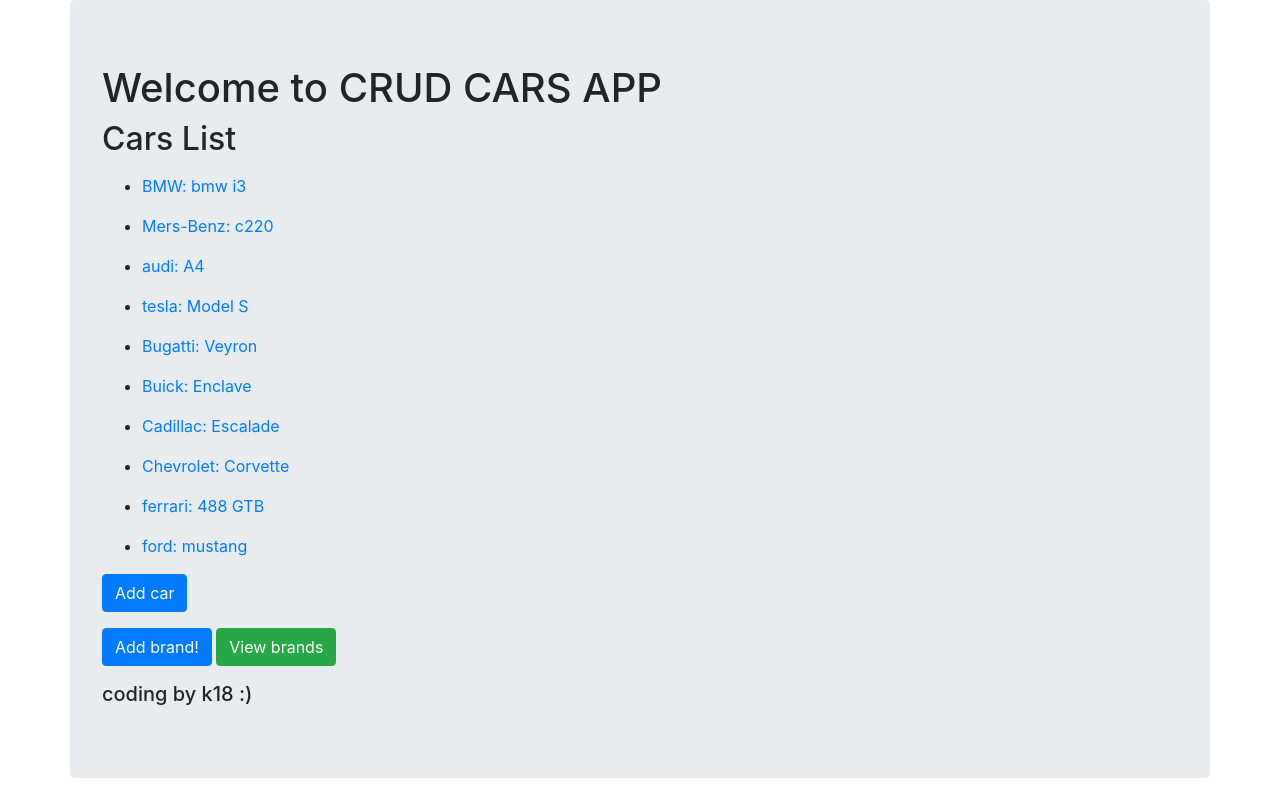
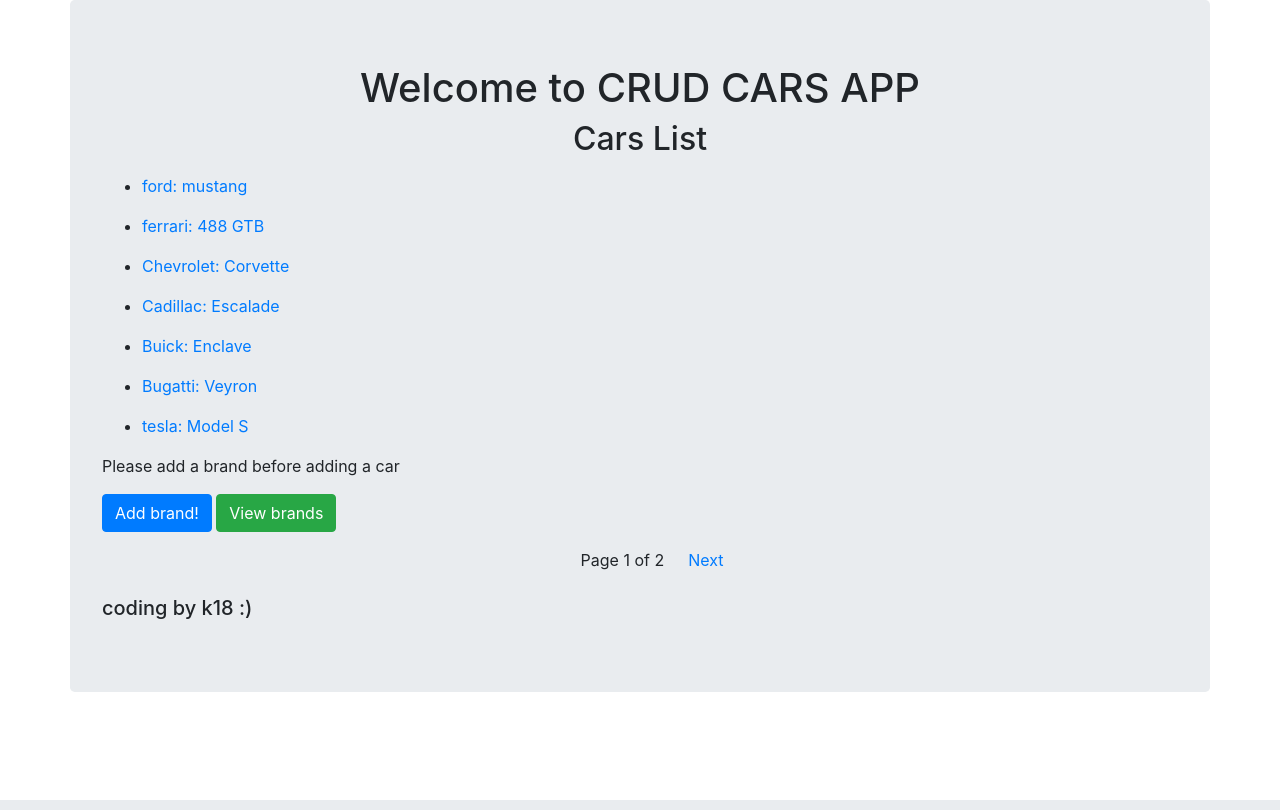
Before and after one commit to kuba1248/Cars-CRUD-app, a Django app: page / in a window 1280 px wide. Run offline with Django 3.2, Linux system fonts and the light colour scheme; data comes from the database, SQL or seed files in the repository; both versions use the stored data as it was after the commit; some libraries are stand-ins or nearby versions.

Commit message:
another adding

```diff
--- a/cars/models.py
+++ b/cars/models.py
@@ -75,6 +75,10 @@ class Cars(models.Model):
                              choices=TLIKE_CHOICES)
     i_rating = models.CharField(max_length=20,default='5',
                              choices=TRATING_CHOICES)
+
+    class Meta:
+        ordering = ['-id']
+
     def is_valid_milage(self):
         return self.probeg >= 0
 
--- a/cars/templates/cars/base.html
+++ b/cars/templates/cars/base.html
@@ -11,6 +11,7 @@
 
 
         {% endblock %}
+      <br>
       <h5>coding by k18 :)</h5>
     </div>
   </body>
--- a/cars/templates/cars/car_list.html
+++ /dev/null
@@ -1,28 +0,0 @@
-{% extends 'cars/base.html' %}
-{% block content %}
-<h1>Welcome to CRUD CARS APP</h1>
-<h2>Cars List</h2>
-{% if cl %}
-<ul>
-  {% for car in cl %}
-  <p><a href="{% url 'cars_detail' car.id%}"><li>{{car.brand}}:&nbsp;{{car.modeli}}</li></a></p>
-  {% endfor %}
-</ul>
-{% else %}
-<p>There are no cars in the DB</p>
-{% endif %}
-<p>
-  {% if ml > 0 %}
-  <a class='btn btn-primary' href="{% url 'cars_create' %}">Add car</a>
-  {% else %}
-  Please add a brand before adding a car
-  {% endif%}
-</p>
-<p>
-<a class='btn btn-primary' href="{% url 'brand_create'  %}">Add brand!</a>
-<a class='btn btn-success' href="{% url 'brand_list'  %}">View brands</a>
-</p>
-
-
-
-{% endblock %}
--- a/cars/templates/cars/cars_form.html
+++ b/cars/templates/cars/cars_form.html
@@ -10,5 +10,4 @@
 
 </form>
 
-
 {% endblock %}
--- /dev/null
+++ b/cars/templates/cars/cars_list.html
@@ -0,0 +1,48 @@
+{% extends 'cars/base.html' %}
+{% block content %}
+<center>
+<h1>Welcome to CRUD CARS APP</h1>
+<h2>Cars List</h2>
+</center>
+{% if page_obj %}
+<ul>
+    {% for car in page_obj %}
+    <p><a href="{% url 'cars_detail' car.id%}"><li>{{car.brand}}:&nbsp;{{car.modeli}}</li></a></p>
+    {% endfor %}
+
+</ul>
+{% else %}
+<p>There are no cars in the DB</p>
+{% endif %}
+<p>
+  {% if ml > 0 %}
+  <a class='btn btn-primary' href="{% url 'cars_create' %}">Add car</a>
+  {% else %}
+  Please add a brand before adding a car
+  {% endif%}
+</p>
+<p>
+<a class='btn btn-primary' href="{% url 'brand_create'  %}">Add brand!</a>
+<a class='btn btn-success' href="{% url 'brand_list'  %}">View brands</a>
+</p>
+
+
+
+  <!-- Pagination -->
+  <div class='pagination justify-content-center'>
+    {% if page_obj.has_previous %}
+      <a href='{% url "index-by-page" page_obj.previous_page_number %}'>Previous </a>
+    {% endif %}
+
+    <span class='mx-4'>
+      Page {{ page_obj.number }} of {{ page_obj.paginator.num_pages }}
+    </span>
+
+    {% if page_obj.has_next %}
+      <a href='{% url "index-by-page" page_obj.next_page_number %}' > Next</a>
+    {% endif %}
+
+
+  </div>
+  <!-- END Pagination -->
+{% endblock %}
--- a/cars/urls.py
+++ b/cars/urls.py
@@ -4,6 +4,7 @@ from cars import views
 
 urlpatterns = [
     path('',views.MainView.as_view(),name='index'),
+    path("cars_list/<int:page>", views.listing, name="index-by-page"),
     path('cars/<int:id>/detail',views.carListView.as_view(), name='cars_detail'),
     path('brands/',views.brandListView.as_view(), name='brand_list'),
     path('brand/create',views.brandCreateView.as_view(), name='brand_create'),
--- a/cars/views.py
+++ b/cars/views.py
@@ -1,3 +1,4 @@
+from django.core.paginator import Paginator, EmptyPage, PageNotAnInteger
 from django.shortcuts import render, get_object_or_404, redirect
 from django.urls import reverse, reverse_lazy
 from django.contrib.auth.mixins import LoginRequiredMixin
@@ -10,13 +11,36 @@ from cars.forms import CarsForm, BrandForm
 
 # Create your views here.
 
-class MainView(View):
-    def get(self, request):
+class MainView(ListView):
+    paginate_by = 7
+    model = Cars
+
+    def listing(self, request, page):
         brand_list = Brand.objects.all().count()
-        car_list = Cars.objects.all()
+        users = Cars.objects.all().order_by("-id")
+        paginator = Paginator(users, per_page=7)  # 5 users per page
+        page_object = paginator.get_page(page)
+        context = {'ml': brand_list, "page_obj": page_object}
 
-        context = {'ml': brand_list, 'cl': car_list}
-        return render(request, 'cars/car_list.html', context)
+        return render(request, 'cars/cars_list.html', context)
+
+    # def get(self, request):
+    #     brand_list = Brand.objects.all().count()
+    #     car_list = Cars.objects.all()
+    #
+    #     context = {'ml': brand_list, 'cl': car_list}
+    #     return render(request, 'cars/car_list.html', context)
+
+
+def listing(request, page):
+    brand_list = Brand.objects.all().count()
+    users = Cars.objects.all().order_by("id")
+    paginator = Paginator(users, per_page=7)  # 5 users per page
+    page_object = paginator.get_page(page)
+
+    context = {'ml': brand_list, "page_obj": page_object}
+
+    return render(request, 'cars/cars_list.html', context)
 
 
 class carListView(View):
```
Also changed, not shown: cars/migrations/0009_alter_cars_options.py (added), cars/migrations/0010_alter_cars_options.py (added), db.sqlite3.
